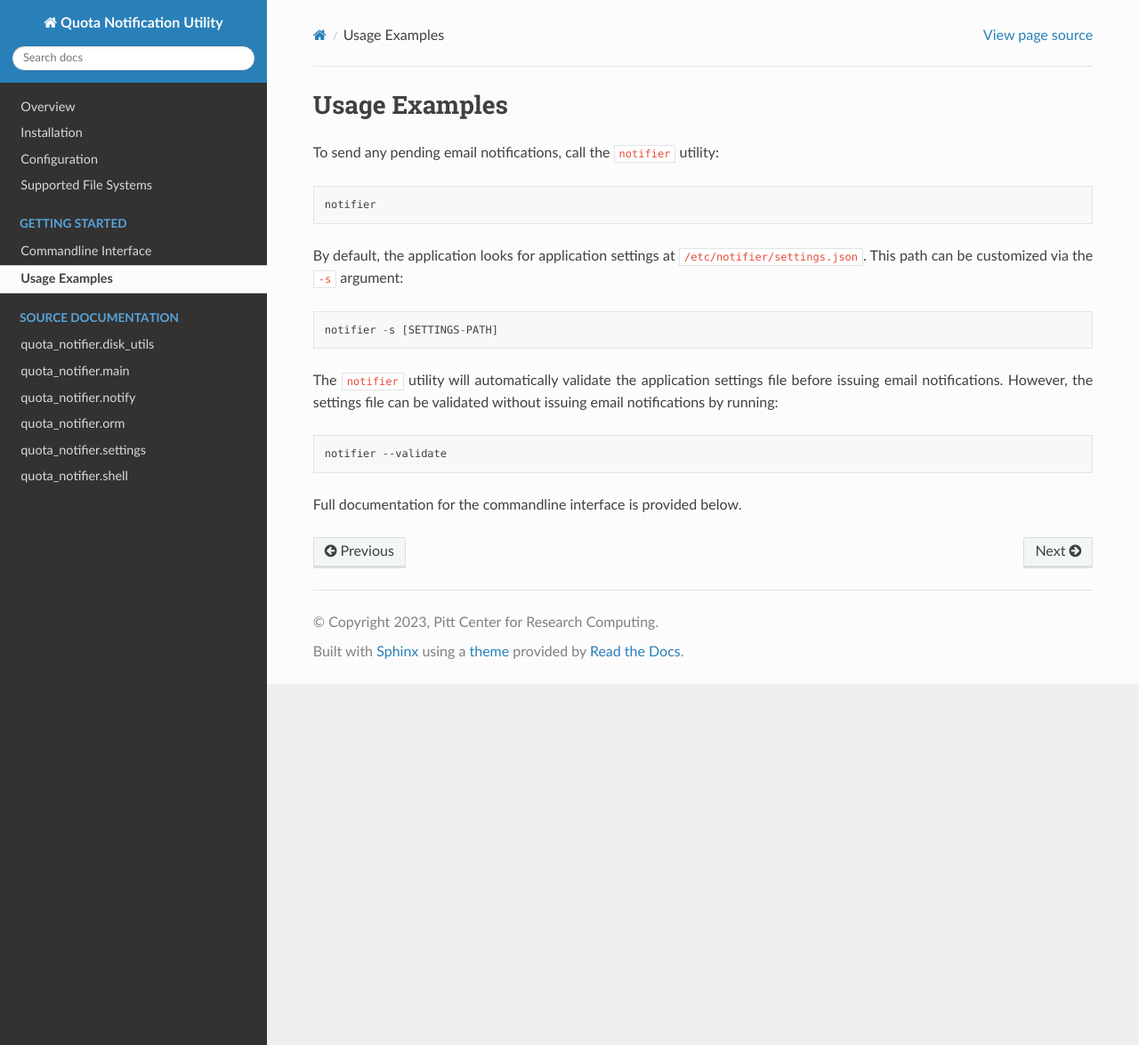
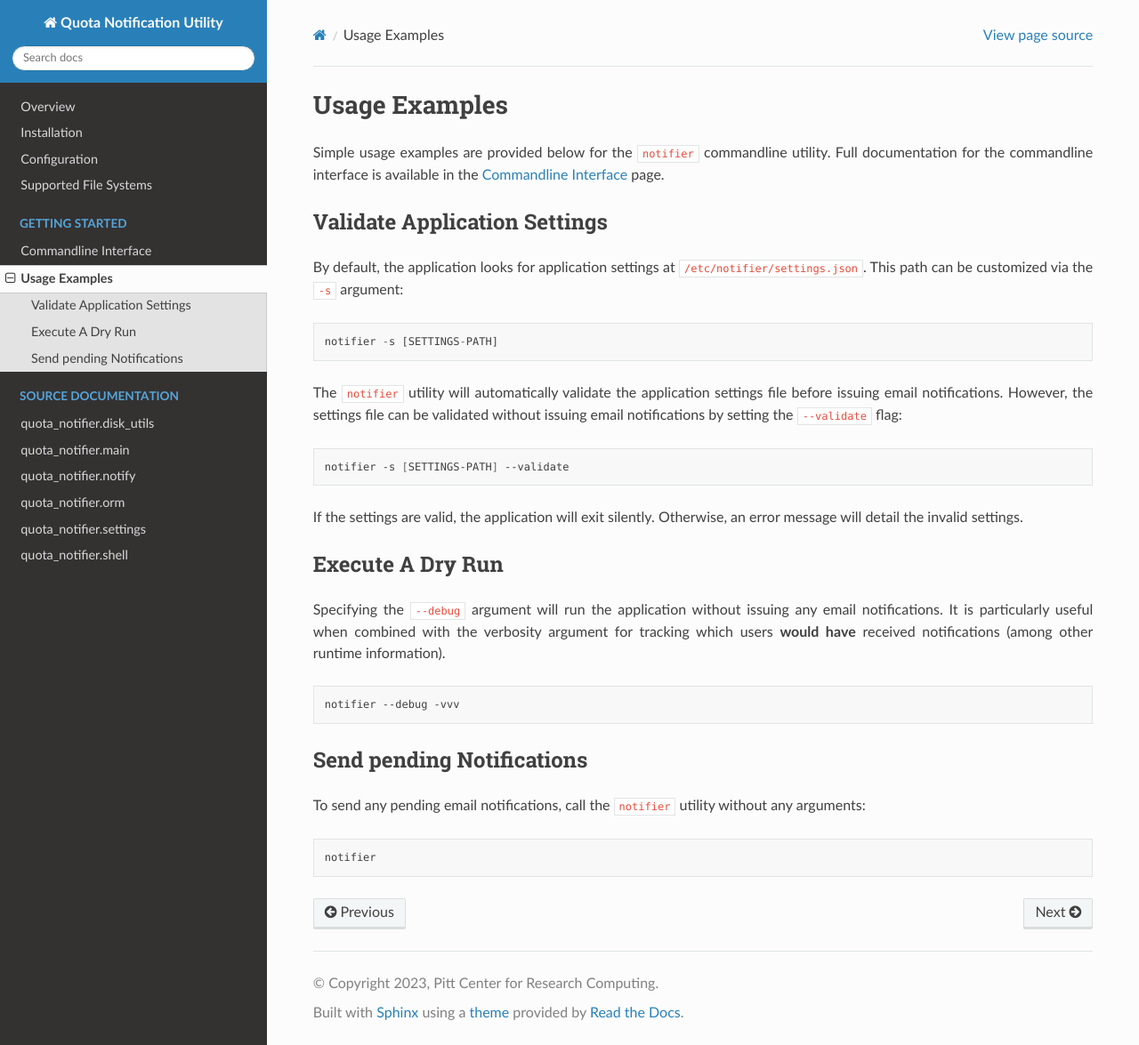
Before and after one commit to pitt-crc/quota_notifier, a Sphinx documentation site: the page built from docs/source/getting_started/usage.rst, in a window 1280 px wide and 1175 px high. Shown: the whole window at 89% size. Built offline with Sphinx 7.4.7 and the Read the Docs theme 2.0.0, drawn with Linux system fonts in a browser that asks for light colours.

Commit message:
Expands usage examples

```diff
--- a/docs/source/getting_started/usage.rst
+++ b/docs/source/getting_started/usage.rst
@@ -1,12 +1,11 @@
 Usage Examples
 ==============
 
-To send any pending email notifications, call the ``notifier`` utility:
+Simple usage examples are provided below for the ``notifier`` commandline utility.
+Full documentation for the commandline interface is available in the :doc:`command_line` page.
 
-.. code-block:: bash
-
-   notifier
-
+Validate Application Settings
+-----------------------------
 
 By default, the application looks for application settings at ``/etc/notifier/settings.json``.
 This path can be customized via the ``-s`` argument:
@@ -16,10 +15,31 @@ This path can be customized via the ``-s`` argument:
       notifier -s [SETTINGS-PATH]
 
 The ``notifier`` utility will automatically validate the application settings file before issuing email notifications.
-However, the settings file can be validated without issuing email notifications by running:
+However, the settings file can be validated without issuing email notifications by setting the ``--validate`` flag:
 
 .. code-block:: bash
 
-   notifier --validate
+   notifier -s [SETTINGS-PATH] --validate
 
-Full documentation for the commandline interface is provided below.
+If the settings are valid, the application will exit silently.
+Otherwise, an error message will detail the invalid settings.
+
+Execute A Dry Run
+-----------------
+
+Specifying the ``--debug`` argument will run the application without issuing any email notifications.
+It is particularly useful when combined with the verbosity argument for tracking which users **would have** received
+notifications (among other runtime information).
+
+.. code-block:: bash
+
+   notifier --debug -vvv
+
+Send pending Notifications
+--------------------------
+
+To send any pending email notifications, call the ``notifier`` utility without any arguments:
+
+.. code-block:: bash
+
+   notifier
```
